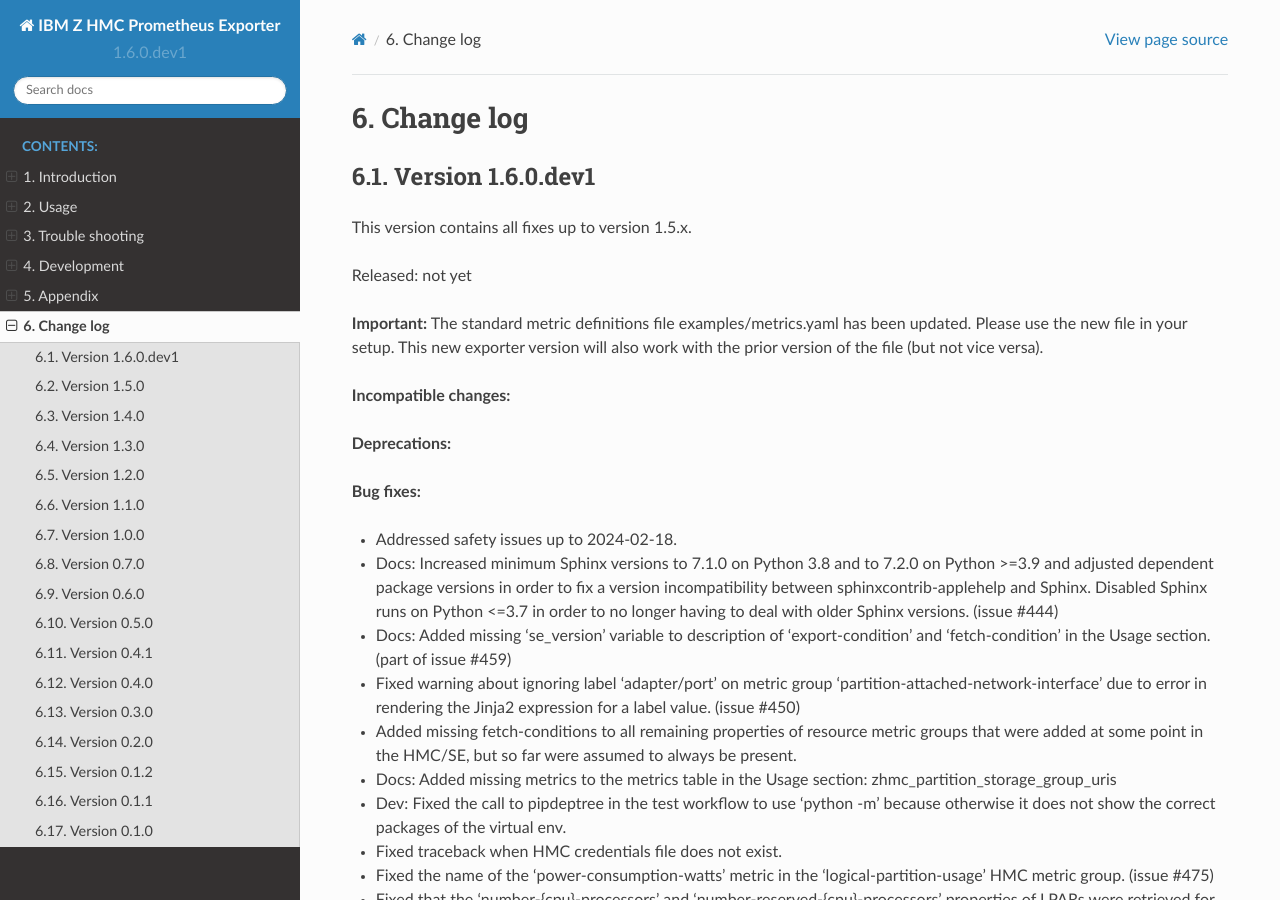
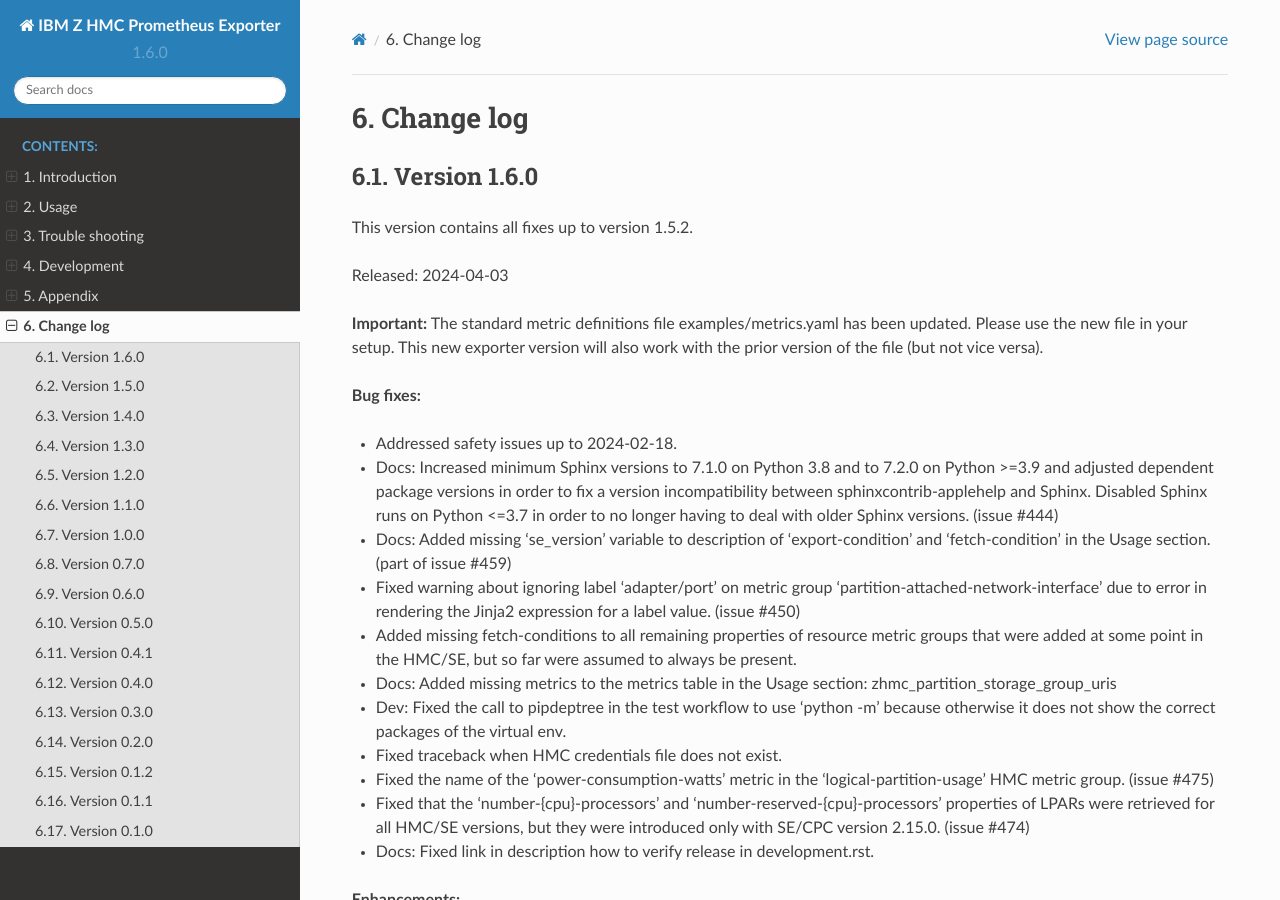
Before and after one commit to zhmcclient/zhmc-prometheus-exporter, a Sphinx documentation site: the page built from docs/changes.rst, in a window 1280 px wide and 900 px high. Built offline with Sphinx 7.4.7 and the Read the Docs theme 2.0.0, drawn with Linux system fonts in a browser that asks for light colours; some of the changed text lies outside the part shown.

Commit message:
Release 1.6.0
Signed-off-by: Andreas Maier <maiera@de.ibm.com>

```diff
--- a/docs/changes.rst
+++ b/docs/changes.rst
@@ -17,20 +17,16 @@
 ----------
 
 
-Version 1.6.0.dev1
-^^^^^^^^^^^^^^^^^^
+Version 1.6.0
+^^^^^^^^^^^^^
 
-This version contains all fixes up to version 1.5.x.
+This version contains all fixes up to version 1.5.2.
 
-Released: not yet
+Released: 2024-04-03
 
 **Important:** The standard metric definitions file examples/metrics.yaml has
 been updated. Please use the new file in your setup. This new exporter version
 will also work with the prior version of the file (but not vice versa).
-
-**Incompatible changes:**
-
-**Deprecations:**
 
 **Bug fixes:**
 
--- a/docs/development.rst
+++ b/docs/development.rst
@@ -276,7 +276,7 @@
 
     If the PR did not succeed, fix the issues.
 
-10.  On GitHub, close milestone ``M.N.U``.
+10. On GitHub, close milestone ``M.N.U``.
 
     Verify that the milestone has no open items anymore. If it does have open
     items, investigate why and fix. If the milestone does not have open items
--- a/zhmc_prometheus_exporter/_version.py
+++ b/zhmc_prometheus_exporter/_version.py
@@ -25,4 +25,4 @@
 #:
 #: * "M.N.P.dev1": A not yet released version M.N.P
 #: * "M.N.P": A released version M.N.P
-__version__ = '1.6.0.dev1'
+__version__ = '1.6.0'
```
Also changed, not shown: other parts of docs/changes.rst (+0 -6 lines).
